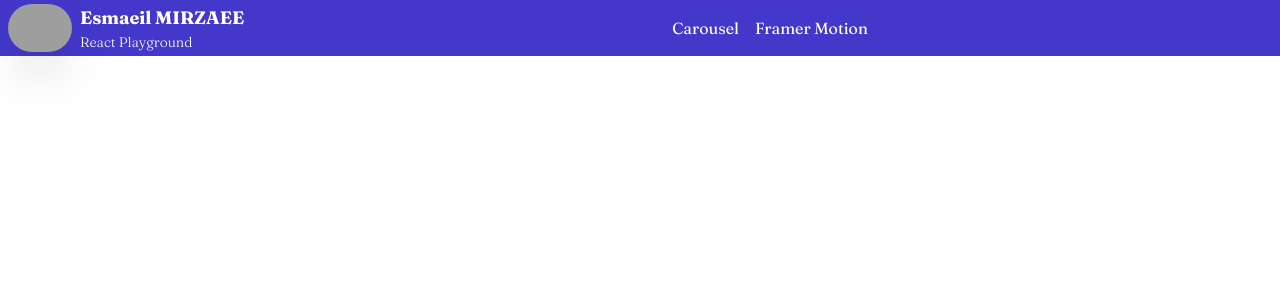
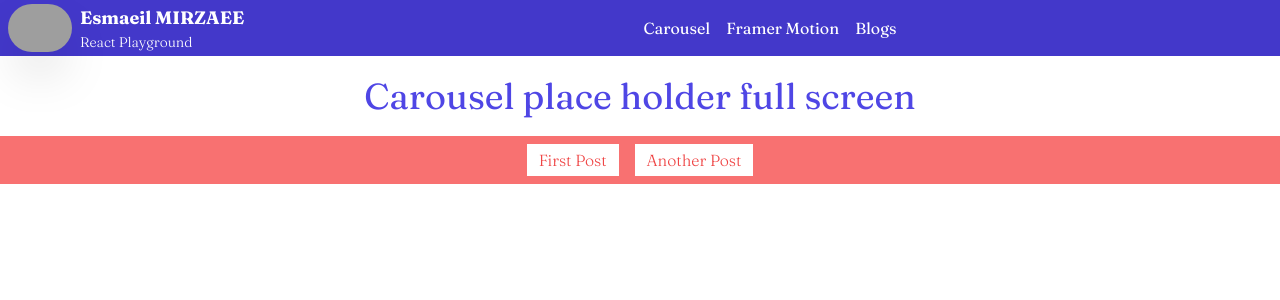
Before and after one commit to esmaeilmirzaee/react_playground, a React (Create React App) app: page /blogs in a window 1280 px wide. Shown: the top 300 px of the page. Built offline with nearby package versions, Linux system fonts and the light colour scheme; grey boxes are pictures that could not be loaded; a web font is replaced by a local one.

Commit message:
Folded or relative URLs

```diff
--- a/src/App.js
+++ b/src/App.js
@@ -4,6 +4,7 @@ import ImageSlider from './components/slider/ImageSlider'
 import { ImageData } from './components/slider/ImageData'
 
 import FramerMotionCourse from './components/framer_motion/index'
+import Blogs from './components/blogs/index'
 
 function App() {
   return (
@@ -21,6 +22,11 @@ function App() {
               <FramerMotionCourse />
             </div>
           </Route>
+          <Route path='/blogs'>
+            <div className='my-5'>
+              <Blogs />
+            </div>
+          </Route>
         </Switch>
       </div>
 
--- /dev/null
+++ b/src/components/blogs/contents/AnotherPost.jsx
@@ -0,0 +1,7 @@
+export default function AnotherPost() {
+  return (
+    <>
+      <p className='text-amber-600 text-5xl font-black text-center'>Another Post</p>
+    </>
+  )
+}
--- /dev/null
+++ b/src/components/blogs/contents/FirstPost.jsx
@@ -0,0 +1,8 @@
+export default function FirstPost() {
+  return (
+    <>
+      {/* Generate the post */}
+      <p className='text-blue-700 my-auto mx-auto text-5xl'>Post ONE</p>
+    </>
+  )
+}
--- /dev/null
+++ b/src/components/blogs/index.jsx
@@ -0,0 +1,36 @@
+import { Link, Switch, Route, useRouteMatch } from 'react-router-dom';
+import FirstPost from './contents/FirstPost'
+import AnotherPost from './contents/AnotherPost'
+
+export default function Blogs() {
+  const { path, url } = useRouteMatch();
+  console.log(path, url)
+  return (
+    <>
+      {/* Cursor */}
+      <p className='text-indigo-600 text-4xl text-center mb-5'>Carousel place holder full screen</p>
+      {/* Posts */}
+      {/* Navbar Posts */}
+
+      <ul className='items-center bg-red-400 px-4 py-2 text-white text-center font-light'>
+        <li className='inline-block px-3 py-1 mx-2 bg-white text-red-500 hover:bg-gray-50'>
+          <Link to={`${url}/first_post`}>First Post</Link>
+        </li>
+        <li className='inline-block px-3 py-1 mx-2 bg-white text-red-500 hover:bg-gray-50'>
+          <Link to={`${url}/second_post`}>Another Post</Link>
+        </li>
+      </ul>
+
+
+      {/* Switch */}
+      <Switch>
+        <Route path={`${path}/first_post`}>
+          <FirstPost />
+        </Route>
+        <Route path={`${path}/second_post`}>
+          <AnotherPost />
+        </Route>
+      </Switch>
+    </>
+  )
+}
--- a/src/components/navbar/Header.jsx
+++ b/src/components/navbar/Header.jsx
@@ -19,7 +19,7 @@ export default function Header() {
         {/* nav items */}
         <div>
           <ul className='flex'>
-            <li className='text-white mx-2 hover:border-b-2 hover:border-white hover:text-indigo-50 hover:scale-110 cursor-pointer'>
+            <li className='text-white mx-2 hover:border-b-2 hover:border-white hover:text-indigo-50 hover:scale-110 cursor-pointer' onClick={() => setFramerMotionDropdownMenu(false)}>
               <NavLink to='/carousel'>
                 Carousel
               </NavLink>
@@ -37,6 +37,9 @@ export default function Header() {
                 </li>
               </ul>}
             </li>
+            <li className='text-white cursor-pointer mx-2' onClick={() => setFramerMotionDropdownMenu(false)}>
+              <NavLink to='/blogs'>Blogs</NavLink>
+            </li>
           </ul>
 
         </div>
--- /dev/null
+++ b/src/components/slider/carousel_2/index.jsx
@@ -0,0 +1,2 @@
+// Second model carousel; move to the next image by pressing dots; also shows
+// the number of images.
```
